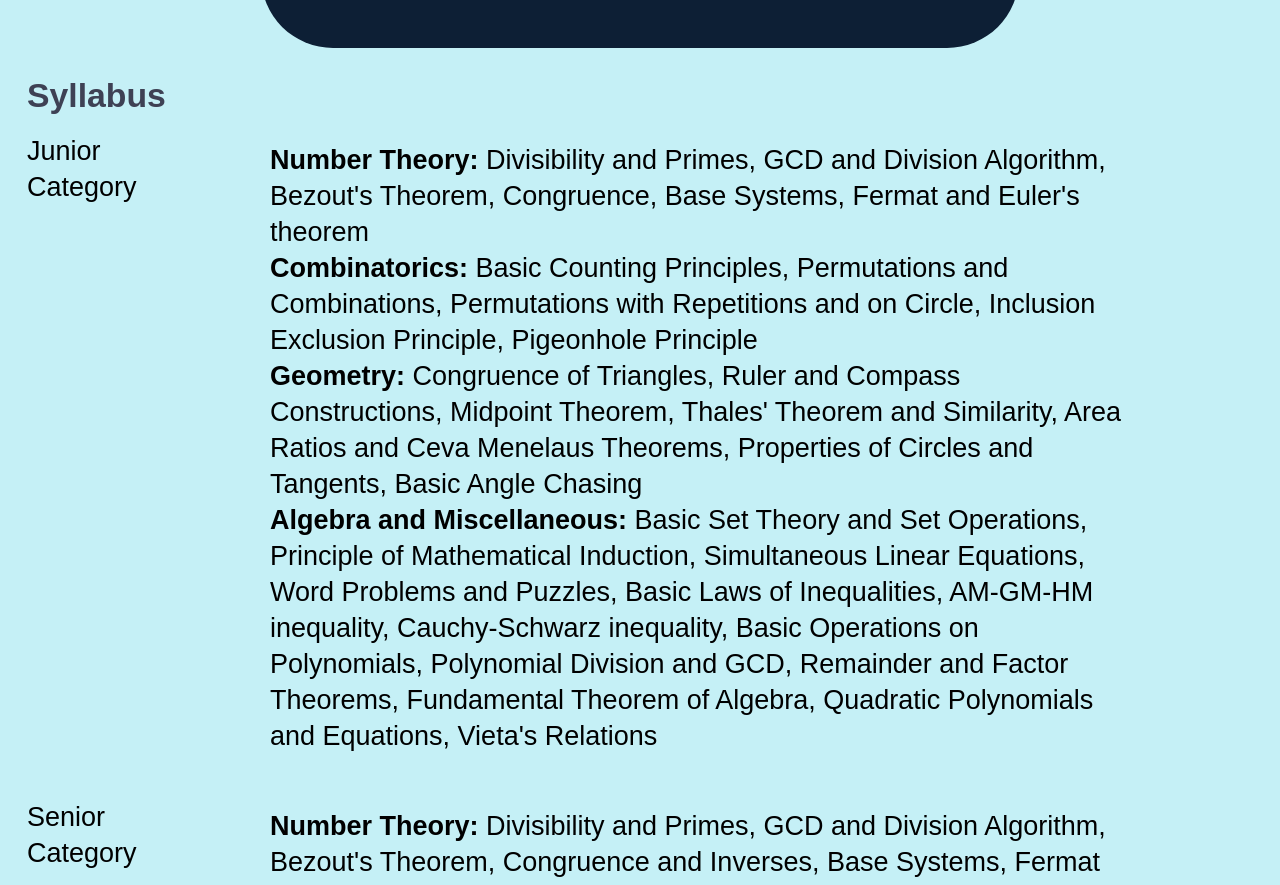
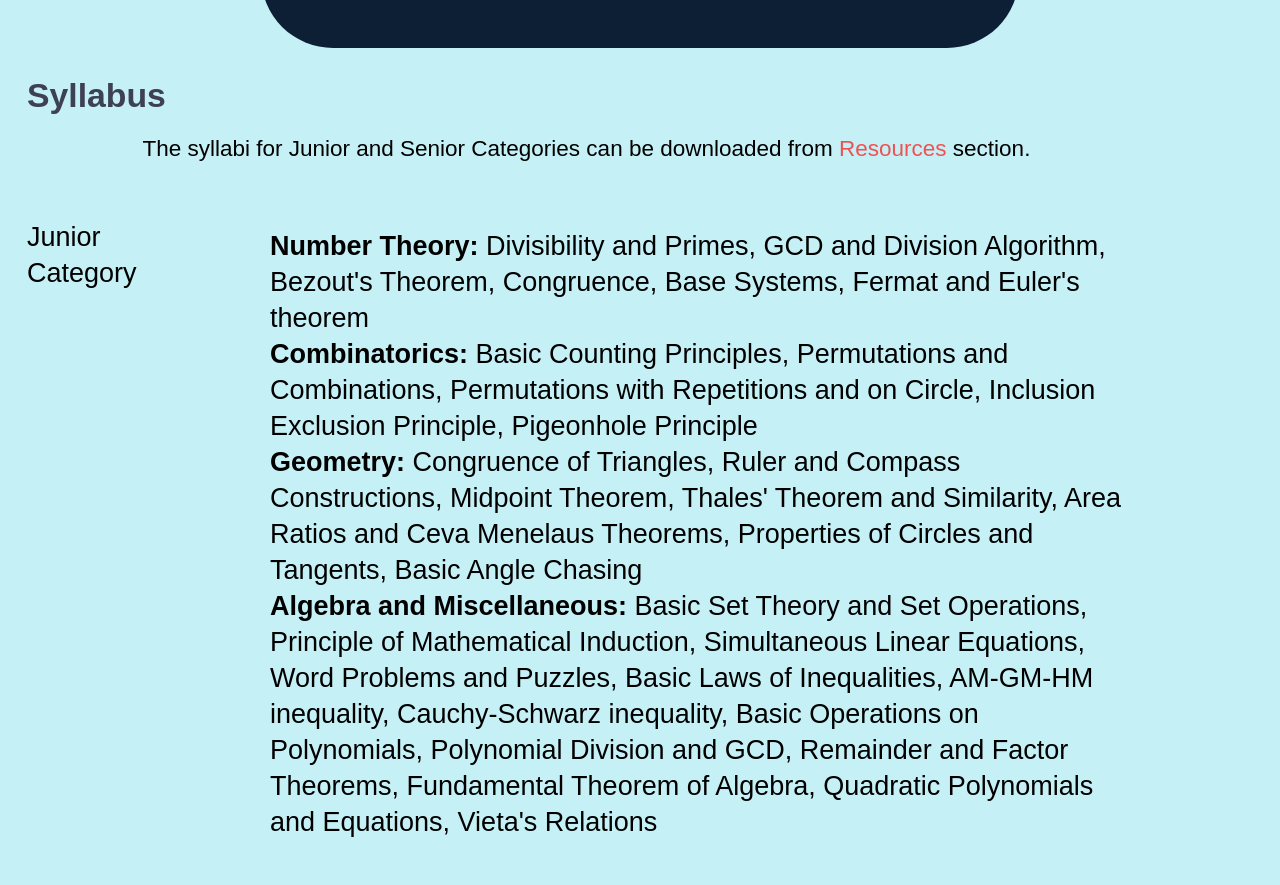
Before and after one commit to Integration-ISIK/mtrp-2024-website, a Next.js app: page /program in a window 1280 px wide. Shown: the part 1640-2525 px from the top of the page. Built offline with nearby package versions, Linux system fonts and the light colour scheme; a web font is replaced by a local one.

Commit message:
Update page.tsx

```diff
--- a/app/program/page.tsx
+++ b/app/program/page.tsx
@@ -41,6 +41,9 @@ export default function Program(): JSX.Element {
                 <div className="whitespace-pre-line font-bold text-2xl md:text-3xl px-2">
                   <p className="text-[#3E4154] md:pb-2">Syllabus</p>
                 </div>
+                <p className='pt-2 pb-10 md:text-xl text-black leading-8 mx-[4%] md:mx-[10%]'>
+                  The syllabi for Junior and Senior Categories can be downloaded from <a href="/resources" className='text-red-500'>Resources</a> section.
+                </p>
                 <div className="flex flex-col text-xl pt-2 pb-10 md:text-2xl text-black">
                   <div className="flex flex-row justify-start">
                     <p className="px-2 md:pb-2">Junior Category</p>
```
